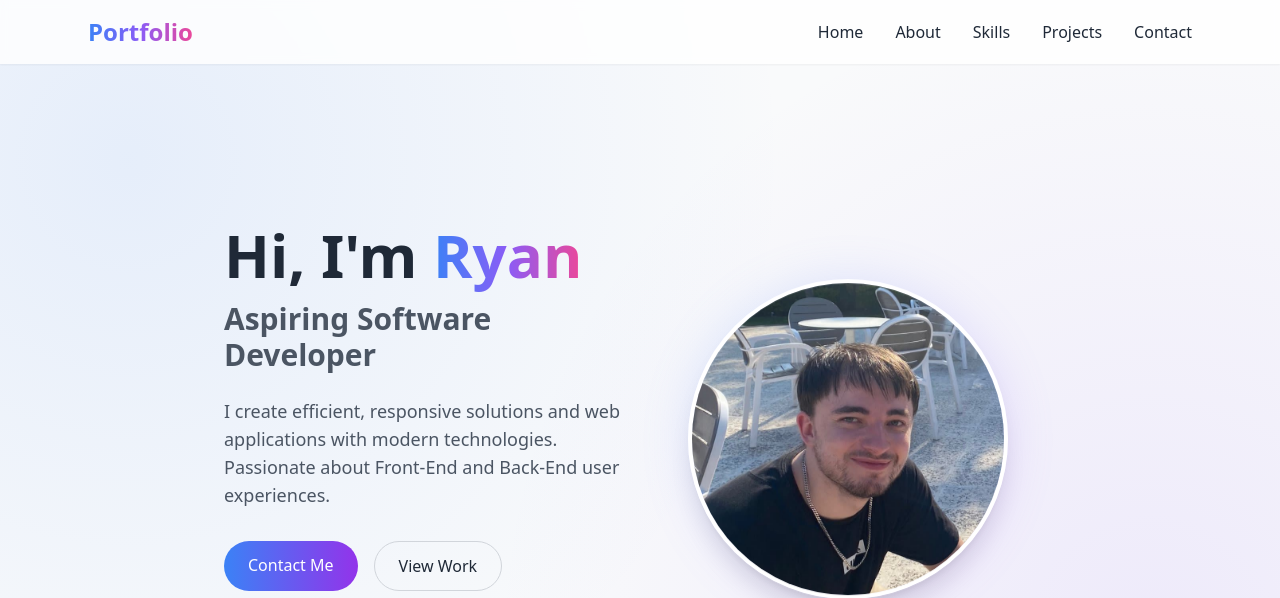
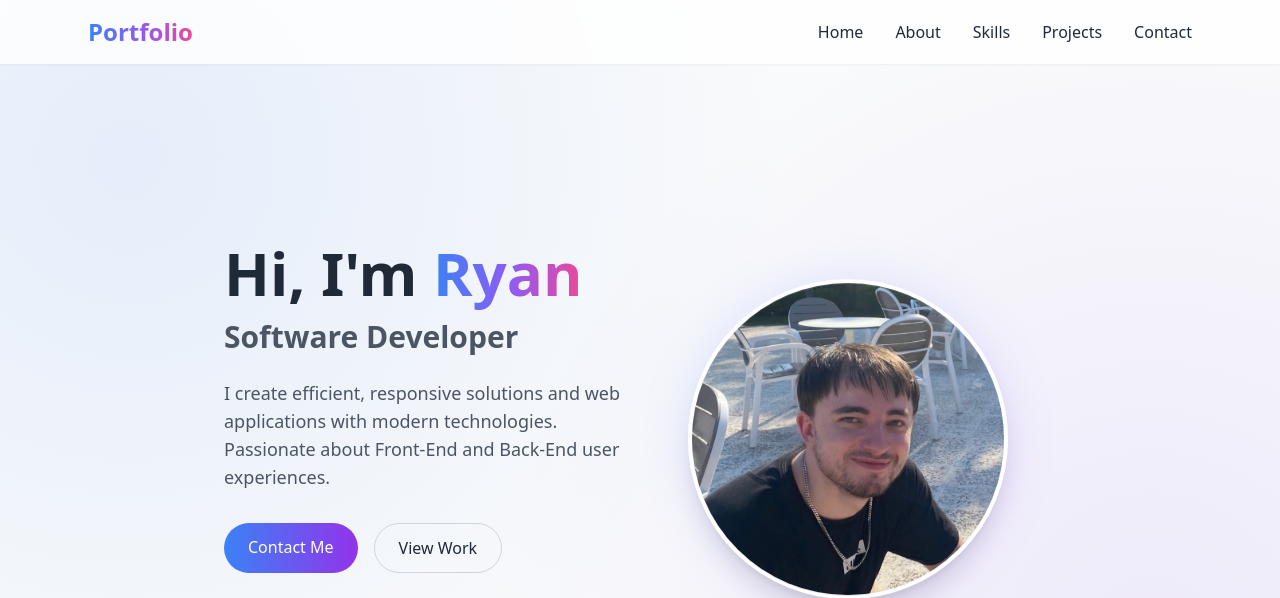
Before and after one commit to scribhue/RFK, a plain HTML site: page index.html in a window 1280 px wide. Shown: the top 598 px of the page. Drawn offline with nearby package versions, Linux system fonts and the light colour scheme.

Commit message:
Update index.html

```diff
--- a/index.html
+++ b/index.html
@@ -42,7 +42,7 @@
         <div class="max-w-6xl mx-auto px-6 py-16 md:py-24 flex flex-col md:flex-row items-center">
             <div class="md:w-1/2 mb-12 md:mb-0">
                 <h1 class="text-4xl md:text-6xl font-bold mb-4">Hi, I'm <span class="gradient-text">Ryan</span></h1>
-                <h2 class="text-2xl md:text-3xl font-semibold mb-6 text-gray-600">Aspiring Software Developer</h2>
+                <h2 class="text-2xl md:text-3xl font-semibold mb-6 text-gray-600">Software Developer</h2>
                 <p class="text-lg mb-8 text-gray-600 max-w-lg">
                     I create efficient, responsive solutions and web applications with modern technologies.
                     Passionate about Front-End and Back-End user experiences.
```
